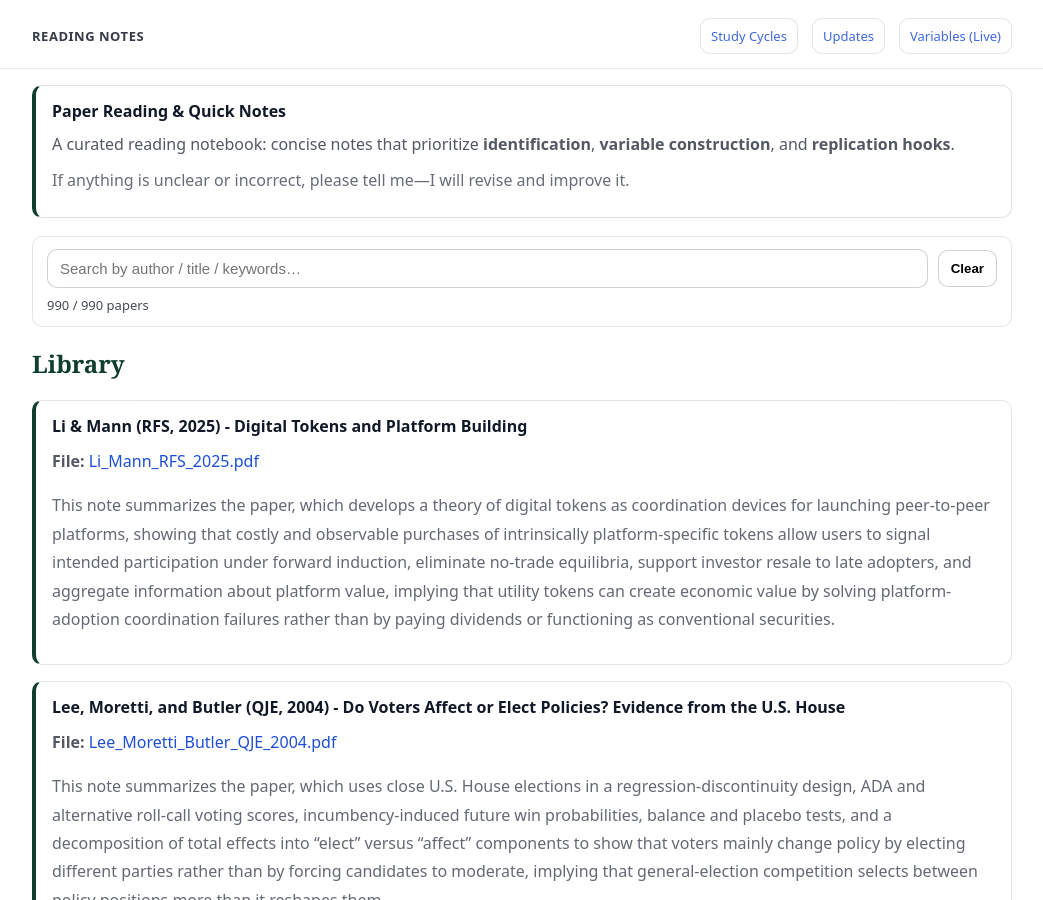
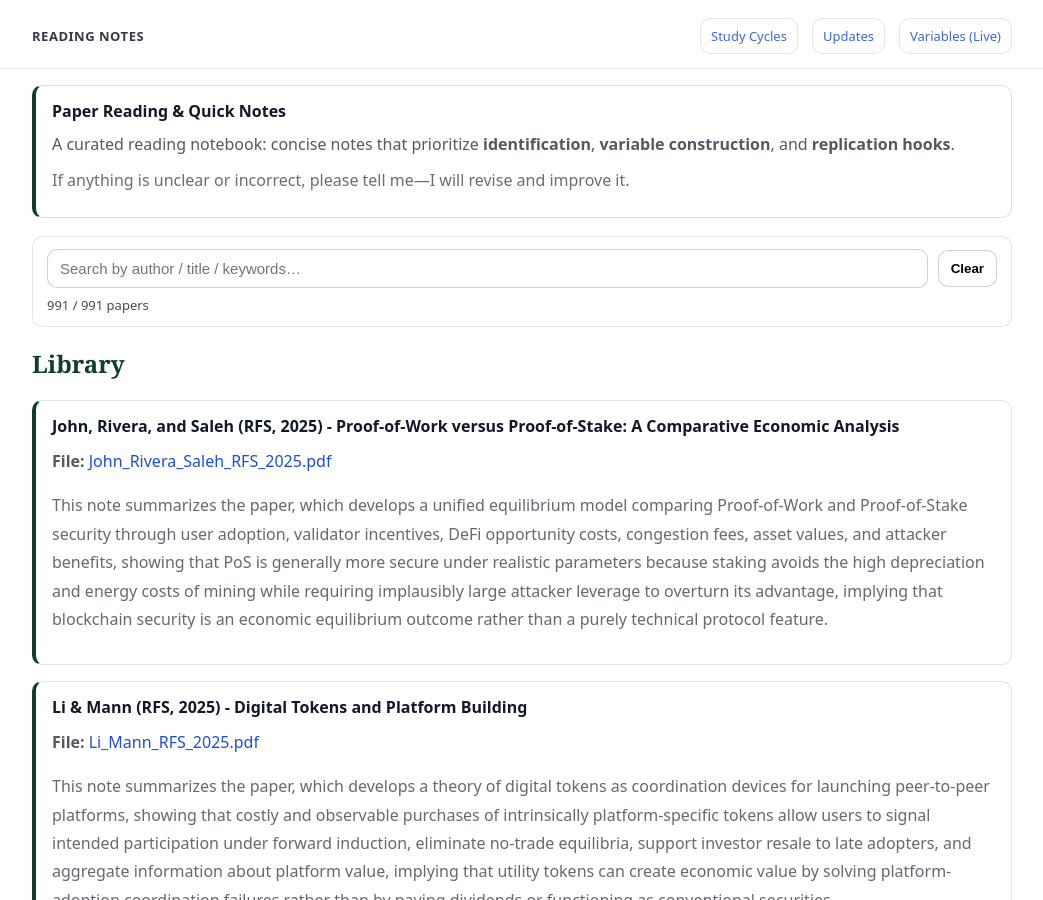
Before and after one commit to yaxinzn/study-archive, a Jekyll site: the page built from reading/index.md, in a window 1280 px wide and 900 px high. Shown: the whole window, without its empty margins (118-1161 px from the left). Built offline with Jekyll 4.4.1, drawn with Linux system fonts in a browser that asks for light colours.

Commit message:
Reading: add/update John_Rivera_Saleh_RFS_2025.pdf

```diff
--- a/_data/reading.yml
+++ b/_data/reading.yml
@@ -1,3 +1,7 @@
+- title: "John, Rivera, and Saleh (RFS, 2025) - Proof-of-Work versus Proof-of-Stake: A Comparative Economic Analysis"
+  file: "John_Rivera_Saleh_RFS_2025.pdf"
+  desc: "This note summarizes the paper, which develops a unified equilibrium model comparing Proof-of-Work and Proof-of-Stake security through user adoption, validator incentives, DeFi opportunity costs, congestion fees, asset values, and attacker benefits, showing that PoS is generally more secure under realistic parameters because staking avoids the high depreciation and energy costs of mining while requiring implausibly large attacker leverage to overturn its advantage, implying that blockchain security is an economic equilibrium outcome rather than a purely technical protocol feature."
+
 - title: "Li & Mann (RFS, 2025) - Digital Tokens and Platform Building"
   file: "Li_Mann_RFS_2025.pdf"
   desc: "This note summarizes the paper, which develops a theory of digital tokens as coordination devices for launching peer-to-peer platforms, showing that costly and observable purchases of intrinsically platform-specific tokens allow users to signal intended participation under forward induction, eliminate no-trade equilibria, support investor resale to late adopters, and aggregate information about platform value, implying that utility tokens can create economic value by solving platform-adoption coordination failures rather than by paying dividends or functioning as conventional securities."
```
Also changed, not shown: 1 other file.
